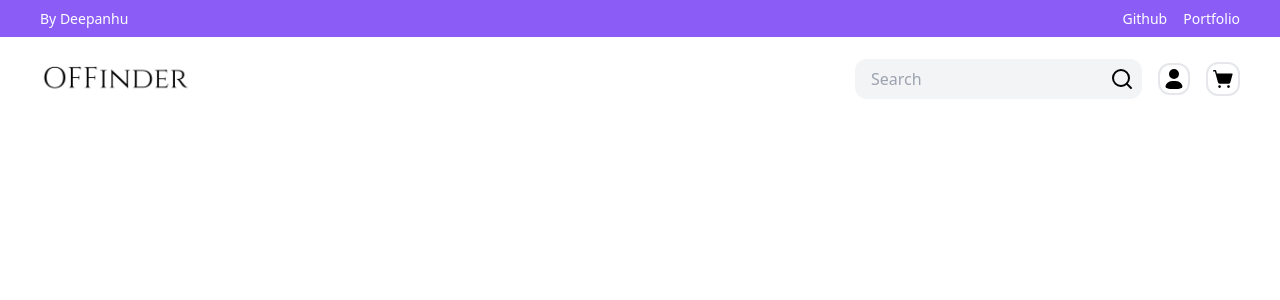
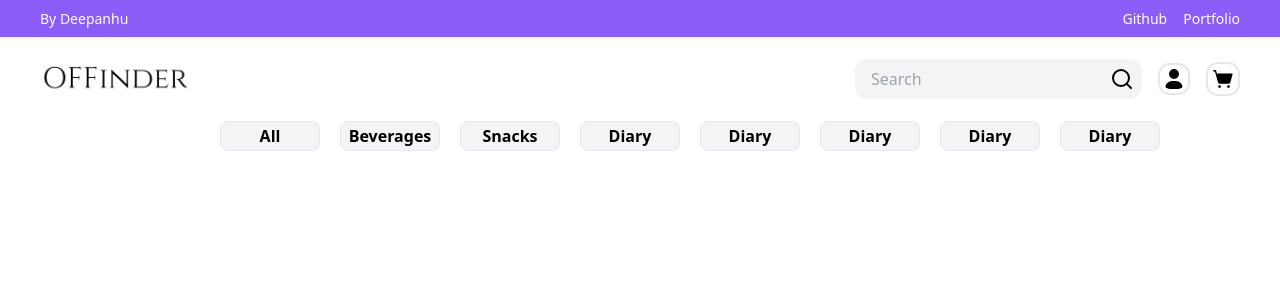
Before and after one commit to deepanshu2711/OpenFoodFinder, a Next.js app: page / in a window 1280 px wide. Shown: the top 300 px of the page. Built offline with nearby package versions, Linux system fonts and the light colour scheme.

Commit message:
added category badge

```diff
--- a/app/(dashboard)/page.tsx
+++ b/app/(dashboard)/page.tsx
@@ -1,3 +1,24 @@
+import { CategoryBadge } from "@/components/category/categoryBadge";
+
 export default function Home() {
-  return <div></div>;
+  return (
+    <div className="px-10 flex items-start">
+      {/* TODO: Complete filter options like in real-Estate */}
+      <div className="w-[15%]  h-full"></div>
+
+      <div className="flex flex-col  gap-10">
+        {/* Categories */}
+        <div className="flex items-center  gap-5">
+          <CategoryBadge category="All" />
+          <CategoryBadge category="Beverages" />
+          <CategoryBadge category="Snacks" />
+          <CategoryBadge category="Diary" />
+          <CategoryBadge category="Diary" />
+          <CategoryBadge category="Diary" />
+          <CategoryBadge category="Diary" />
+          <CategoryBadge category="Diary" />
+        </div>
+      </div>
+    </div>
+  );
 }
--- /dev/null
+++ b/components/category/categoryBadge.tsx
@@ -0,0 +1,11 @@
+interface CategoryBadgeProps {
+  category: string;
+}
+
+export const CategoryBadge = ({ category }: CategoryBadgeProps) => {
+  return (
+    <div className="bg-gray-100 flex items-center justify-center rounded-lg h-[30px] w-[100px] hover:bg-violet-400 hover:text-white font-semibold border cursor-pointer">
+      <p className="">{category}</p>
+    </div>
+  );
+};
```
